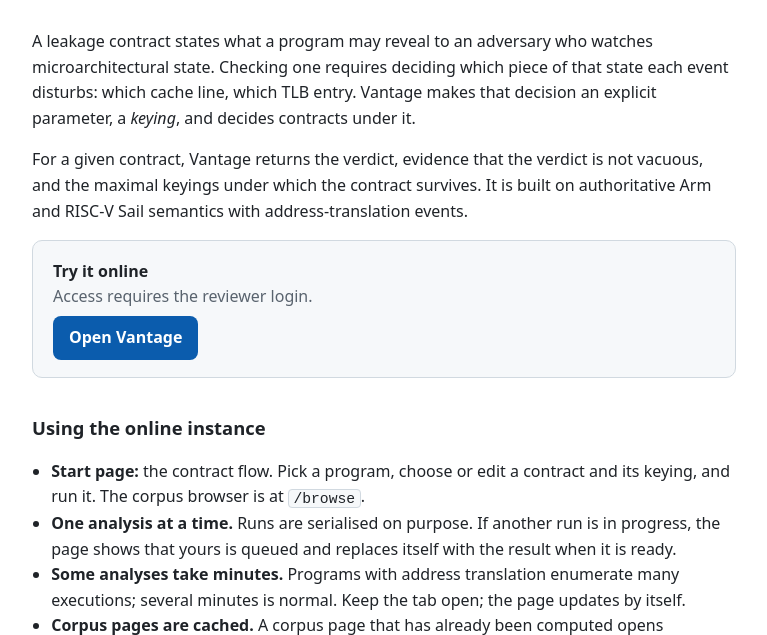
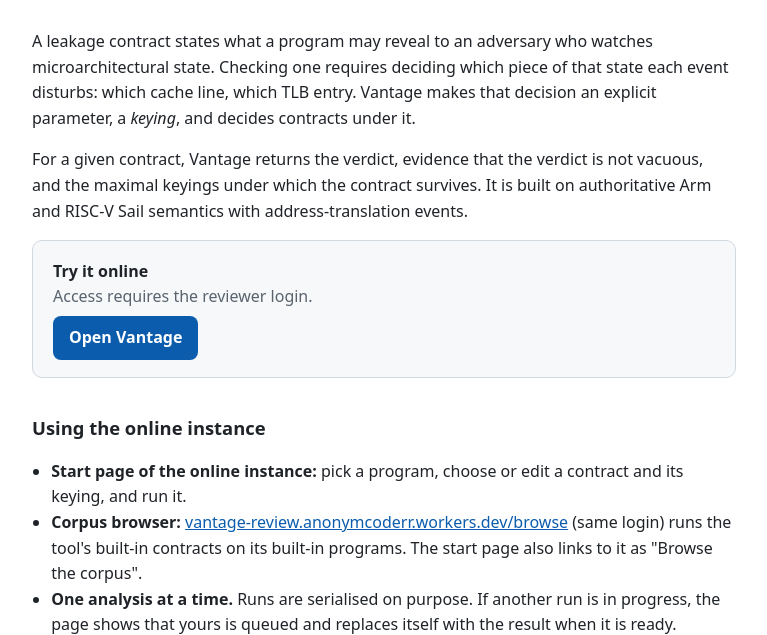
Before and after one commit to Anonymcoderr/vantage, a plain HTML site: page index.html in a window 1280 px wide. Shown: the part 165-800 px from the top of the page, without its empty margins (256-1023 px from the left). Drawn offline with Linux system fonts and the light colour scheme.

Commit message:
Link the corpus browser

```diff
--- a/index.html
+++ b/index.html
@@ -46,8 +46,12 @@
 
   <h2>Using the online instance</h2>
   <ul>
-    <li><strong>Start page:</strong> the contract flow. Pick a program, choose or edit a contract and its
-      keying, and run it. The corpus browser is at <code>/browse</code>.</li>
+    <li><strong>Start page of the online instance:</strong> pick a program, choose or edit a
+      contract and its keying, and run it.</li>
+    <li><strong>Corpus browser:</strong>
+      <a href="https://vantage-review.anonymcoderr.workers.dev/browse" rel="noreferrer">vantage-review.anonymcoderr.workers.dev/browse</a>
+      (same login) runs the tool's built-in contracts on its built-in programs. The start page
+      also links to it as "Browse the corpus".</li>
     <li><strong>One analysis at a time.</strong> Runs are serialised on purpose. If another run is in
       progress, the page shows that yours is queued and replaces itself with the result when it is ready.</li>
     <li><strong>Some analyses take minutes.</strong> Programs with address translation enumerate many
```
